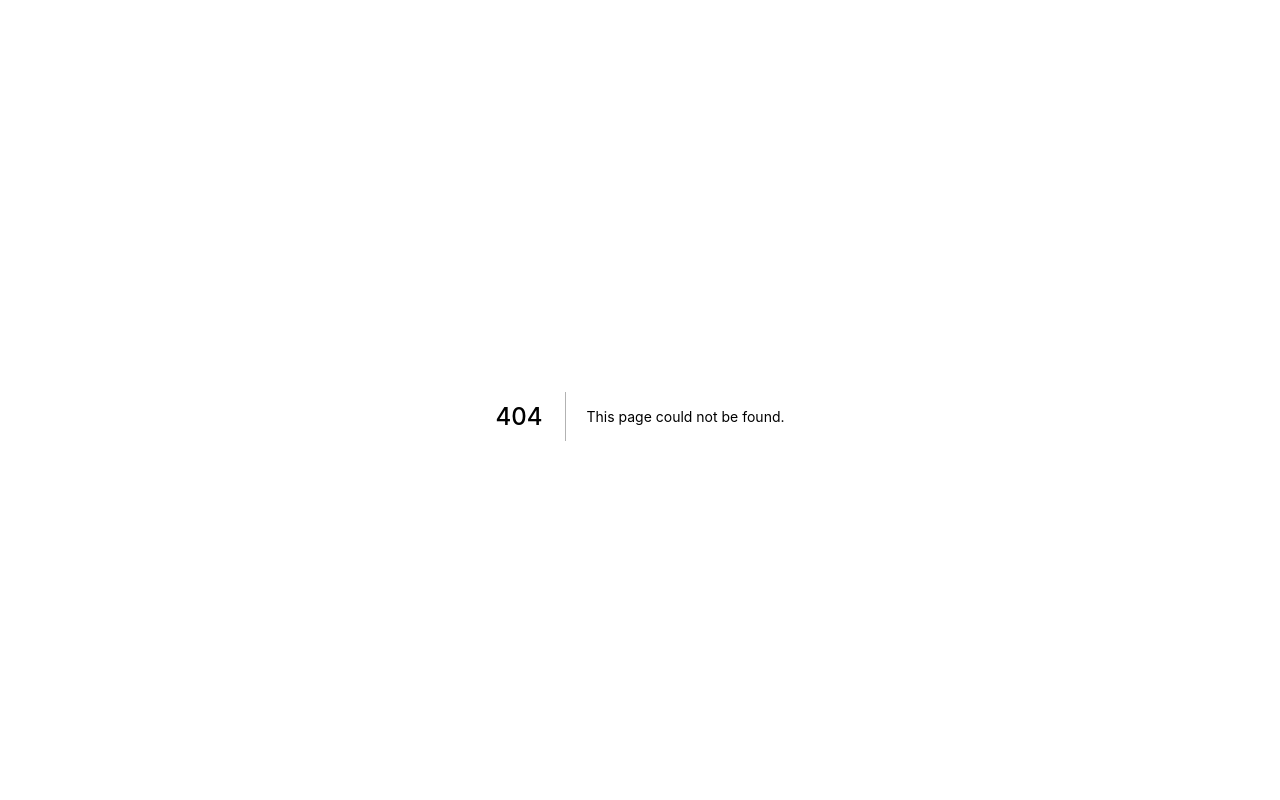
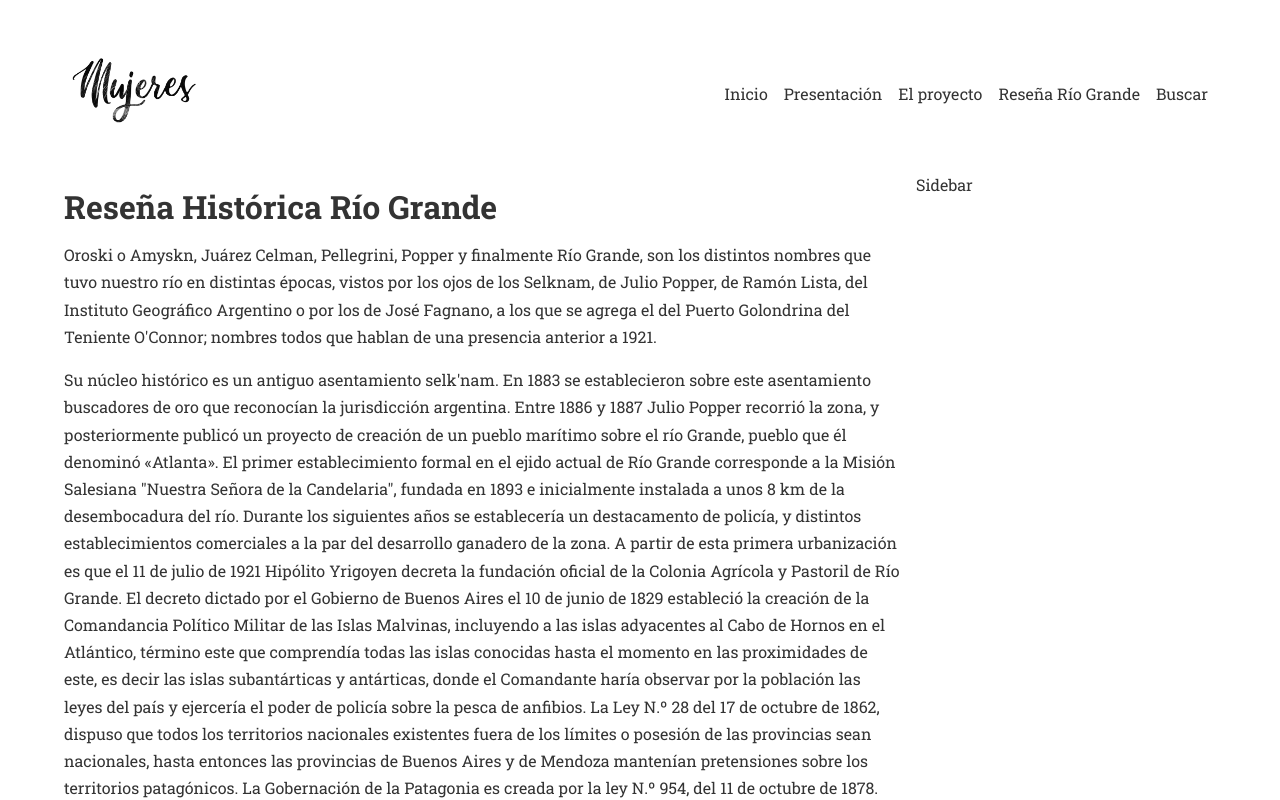
Before and after one commit to pablolizardo/mujeres-nextjs, a Next.js app: page /riogrande in a window 1280 px wide. Before the commit this address had no page. Shown: the top 800 px of the page. Built offline with nearby package versions, Linux system fonts and the light colour scheme.

Commit message:
integration with contentful, using it to learn more about the nextjs stack

```diff
--- a/components/Common/Layout.js
+++ b/components/Common/Layout.js
@@ -4,29 +4,47 @@ import Image from 'next/image'
 
 function Layout({ children }) {
     return (
-        <div id='container'>
+      <div id="container">
         <header id="header">
-                <Link href='/'><a href='/'>
-                    <Image src='/images/logo.png' width={140} height={70} objectFit='contain' />
-                </a></Link>
+          <Link href="/">
+            <a href="/">
+              <Image
+                src="/images/logo.png"
+                width={140}
+                height={70}
+                objectFit="contain"
+              />
+            </a>
+          </Link>
           <nav>
-                    <Link activeClass='active' href='/'><a href='/'>Inicio</a></Link>
-                    <Link activeClass='active' href='/presentacion'><a href='/presentacion'>Presentación</a></Link>
-                    <Link activeClass='active' href='/elproyecto'><a href='/elproyecto'>El proyecto</a></Link>
-                    <Link activeClass='active' href='/buscar'><a href='/buscar'>Buscar</a></Link>
+            <Link activeClass="active" href="/">
+              <a href="/">Inicio</a>
+            </Link>
+            <Link activeClass="active" href="/presentacion">
+              <a href="/presentacion">Presentación</a>
+            </Link>
+            <Link activeClass="active" href="/elproyecto">
+              <a href="/elproyecto">El proyecto</a>
+            </Link>
+            <Link activeClass="active" href="/riogrande">
+              <a href="/buscar">Reseña Río Grande</a>
+            </Link>
+            <Link activeClass="active" href="/buscar">
+              <a href="/buscar">Buscar</a>
+            </Link>
           </nav>
         </header>
-            <main>
-                {children}
-            </main>
+        <main>{children}</main>
         <aside>Sidebar</aside>
         <footer>
           <span>Mujeres de Nuestra Historia</span>
           <span>Copyright 2021®</span>
-                <Link replace href="#header"><a href="#header">Ir a arriba ↑</a></Link>
+          <Link replace href="#header">
+            <a href="#header">Ir a arriba ↑</a>
+          </Link>
         </footer>
       </div>
-    )
+    );
 }
 
 export default Layout
--- /dev/null
+++ b/pages/riogrande.js
@@ -0,0 +1,94 @@
+import React from "react";
+import Layout from "../components/Common/Layout";
+
+function elproyecto() {
+  return (
+    <Layout>
+      <h1>Reseña Histórica Río Grande</h1>
+      <p>
+        Oroski o Amyskn, Juárez Celman, Pellegrini, Popper y finalmente Río
+        Grande, son los distintos nombres que tuvo nuestro río en distintas
+        épocas, vistos por los ojos de los Selknam, de Julio Popper, de Ramón
+        Lista, del Instituto Geográfico Argentino o por los de José Fagnano, a
+        los que se agrega el del Puerto Golondrina del Teniente O'Connor;
+        nombres todos que hablan de una presencia anterior a 1921.
+      </p>
+      <p>
+        Su núcleo histórico es un antiguo asentamiento selk'nam. En 1883 se
+        establecieron sobre este asentamiento buscadores de oro que reconocían
+        la jurisdicción argentina. Entre 1886 y 1887 Julio Popper recorrió la
+        zona, y posteriormente publicó un proyecto de creación de un pueblo
+        marítimo sobre el río Grande, pueblo que él denominó «Atlanta». El
+        primer establecimiento formal en el ejido actual de Río Grande
+        corresponde a la Misión Salesiana "Nuestra Señora de la Candelaria",
+        fundada en 1893 e inicialmente instalada a unos 8 km de la desembocadura
+        del río. Durante los siguientes años se establecería un destacamento de
+        policía, y distintos establecimientos comerciales a la par del
+        desarrollo ganadero de la zona. A partir de esta primera urbanización es
+        que el 11 de julio de 1921 Hipólito Yrigoyen decreta la fundación
+        oficial de la Colonia Agrícola y Pastoril de Río Grande. El decreto
+        dictado por el Gobierno de Buenos Aires el 10 de junio de 1829
+        estableció la creación de la Comandancia Político Militar de las Islas
+        Malvinas, incluyendo a las islas adyacentes al Cabo de Hornos en el
+        Atlántico, término este que comprendía todas las islas conocidas hasta
+        el momento en las proximidades de este, es decir las islas subantárticas
+        y antárticas, donde el Comandante haría observar por la población las
+        leyes del país y ejercería el poder de policía sobre la pesca de
+        anfibios. La Ley N.º 28 del 17 de octubre de 1862, dispuso que todos los
+        territorios nacionales existentes fuera de los límites o posesión de las
+        provincias sean nacionales, hasta entonces las provincias de Buenos
+        Aires y de Mendoza mantenían pretensiones sobre los territorios
+        patagónicos. La Gobernación de la Patagonia es creada por la ley N.º
+        954, del 11 de octubre de 1878. Su territorio se extendía desde el
+        límite fijado por la ley N.º 947 hasta el Cabo de Hornos. Su capital fue
+        Mercedes de Patagones (hoy Viedma), el 21 de octubre fue designado su
+        primer Gobernador, el Coronel Álvaro Barros, quien procedió a la
+        inauguración oficial de la Gobernación el 2 de febrero de 1879. En 16 de
+        octubre de 1884 el gobierno dictó la ley 1532 por la cual el extenso
+        territorio patagónico se dividió en las gobernaciones de Río Negro,
+        Neuquén, Chubut, Santa Cruz y Tierra del Fuego. El 7 de diciembre de
+        1906, mediante un decreto del Presidente Figueroa Alcorta se nombran
+        comisarios para las Islas Orcadas del Sur y resto de islas y tierras
+        antárticas, bajo la dependencia de la Gobernación de Tierra del Fuego.
+        El 19 de mayo de 1909 se establecen por Decreto, la división
+        administrativa de los entonces territorios nacionales, concretando los
+        límites del Departamento Islas de los Estados (dependiente del
+        Territorio de la Tierra del Fuego), comprende «las islas del mismo
+        nombre y todas las otras que se encuentren en el Atlántico bajo la
+        soberanía de derecho de la República Argentina».
+      </p>
+      <p>
+        Río Grande es una ciudad y municipio autónomo localizado en la provincia
+        de Tierra del Fuego, Antártida e Islas del Atlántico Sur perteneciente
+        al territorio de la República Argentina, ubicada en la costa noreste de
+        la isla Grande de Tierra del Fuego sobre el Mar Argentino, cuyo afluente
+        austral del Océano Atlántico se denomina el Río Grande, motivo por el
+        cual la ciudad toma su nombre. En el año 2010 contaba con una población
+        de 66 475 habitantes, la población en 2019 es de más de 100.000
+        habitantes. La ciudad es la cabecera de facto del departamento Río
+        Grande ubicado dentro de la provincia y la ciudad más poblada de la
+        provincia de Tierra del Fuego, Antártida e Islas del Atlántico Sur, y
+        es, a su vez, la más poblada de toda la isla. Ostenta ser la ciudad
+        netamente industrial más austral de Argentina y un fuerte polo económico
+        que resulta trascendente dentro de la Economía de Argentina ya que se
+        llevan a cabo una gran cantidad de procesos industriales y tiene
+        arraigadas un buen número de fábricas tanto nacionales como
+        internacionales. La carta orgánica municipal fue sancionada el 30 de
+        noviembre de 2006. Es conocida por ser la capital nacional de la trucha
+        y declarada en el año 2013 por el gobierno argentino mediante la ley
+        nacional N° 26.846 "Capital Nacional de la vigilia por la gloriosa gesta
+        de malvinas" en referencia al acontecimiento que recuerda la Guerra de
+        las Malvinas y desde el año 1984 se realiza durante la noche del 1° y la
+        mañana del 2° de abril, donde la población de Río Grande se reúne de
+        manera espontánea a conmemorar la memoria de la Gloriosa Gesta de
+        Malvinas desde el mayor de los respetos para sus combatientes y
+        enalteciendo el justo reclamo soberano por las Islas Malvinas y sus
+        espacios marítimos circundantes. (fragmento del texto "Detengámonos un
+        instante..." de Carlos María Ratier, del archivo del Museo Virginia
+        Choquintel, Municipalidad de Río Grande).
+      </p>
+    </Layout>
+  );
+}
+
+export default elproyecto;
--- a/styles/globals.css
+++ b/styles/globals.css
@@ -6,8 +6,11 @@
   --border-width : 2px;
   --border-radius : 5px;
   --primary : #9F5765;
-  --secondary : #C3A60A;
+  --secondary : #c4c4c4;
   --text-color : #333;
+}
+::selection{
+background-color: #c3a70a3b;
 }
 html,
 body {
@@ -33,7 +36,7 @@ a {
 #container{
   display: grid;
   border:var(--debug) solid red;
-  max-width: 1080px;
+  max-width: 1280px;
   grid-template-columns: 1fr ;
   margin:auto;
   width: 90%;
@@ -45,7 +48,7 @@ a {
   "footer"
   ;
 }
-@media screen and (min-width: 900px) {
+@media screen and (min-width: 1080px) {
   #container {
     grid-template-columns: 1fr 300px;
     grid-template-rows: auto 1fr auto;
@@ -59,7 +62,7 @@ a {
 }
 header {
   grid-area: header;
-  border:var(--debug) dashed red;
+  /* border:var(--debug) dashed red; */
   display: flex;
   padding: var(--space) 0;
   flex-direction: column;
@@ -133,7 +136,7 @@ footer {
   grid-area: footer;
   border:var(--debug) dashed green;
   padding : var(--space) 0;
-  border-top :2px solid silver;
+  border-top :2px solid var(--secondary);
   display: flex;
   flex-direction: column;
   align-items: center;
```
Also changed, not shown: components/Common/PostLink.module.css (+30 -9 lines), pages/mujeres/Post.module.css (added, +64 -0 lines), pages/mujeres/[slug].js (+20 -6 lines). Lines whose indentation alone changed are shown as unchanged.
